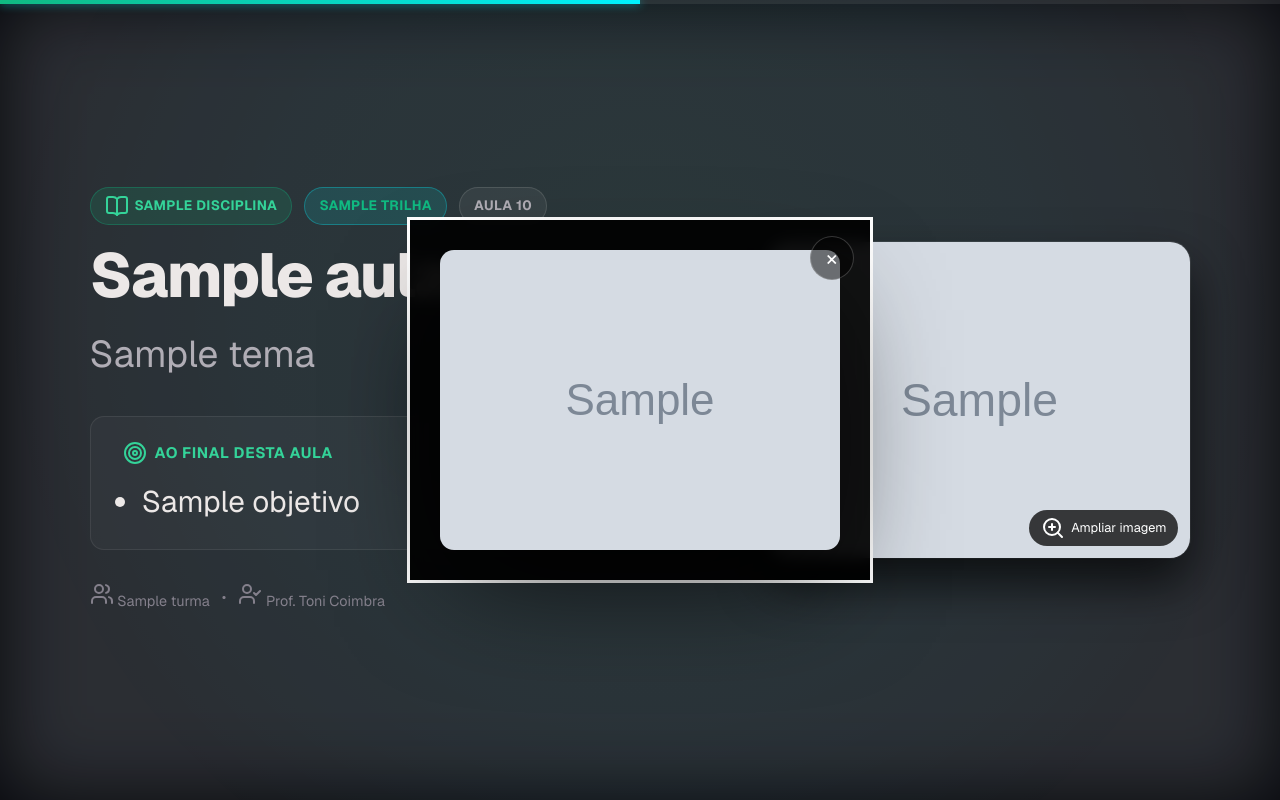
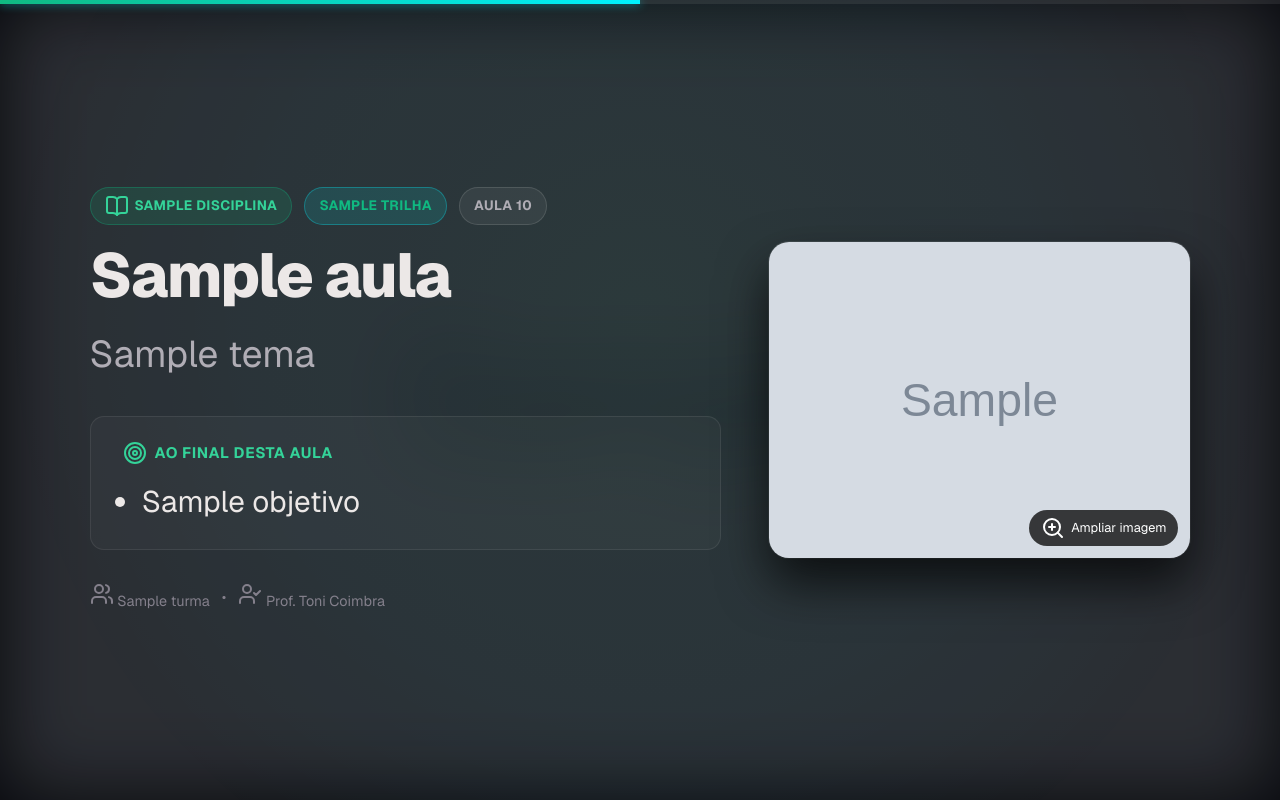
Before and after one commit to elvertoni/professorDash2.0, a Django app: template templates/classroom/aula_presentation.html in a window 1280 px wide. Run offline with Django 5.2, Linux system fonts and the light colour scheme; tables that the repository leaves empty hold one stand-in row (values such as "Sample post"); the template is opened without the code that fills it: values that come from a table or form of the project are taken from there, most other values are stand-ins (such as "Sample title", 1, 10 or a date in 2020); grey boxes marked "Sample" are stand-in pictures; data that the repository does not hold is empty; some libraries are stand-ins or nearby versions.

Commit message:
fix(presentation): corrigir visibilidade do dialog.deck-lightbox e evento de fechar a capa ampliada

```diff
--- a/static/css/presentation.css
+++ b/static/css/presentation.css
@@ -57,6 +57,62 @@
 .no-js #deck-fallback,
 .no-js .deck-fallback {
     display: block !important;
+}
+
+/* ── Lightbox da Capa Ampliada ────────────────────────────────────────── */
+dialog.deck-lightbox:not([open]) {
+    display: none !important;
+}
+
+dialog.deck-lightbox[open] {
+    position: fixed;
+    inset: 0;
+    width: 100vw;
+    height: 100vh;
+    max-width: 100vw;
+    max-height: 100vh;
+    margin: 0;
+    padding: 0;
+    border: none;
+    background: rgba(0, 0, 0, 0.92);
+    backdrop-filter: blur(16px);
+    display: flex;
+    align-items: center;
+    justify-content: center;
+    z-index: 95;
+}
+
+dialog.deck-lightbox img {
+    max-width: 90vw;
+    max-height: 85vh;
+    object-fit: contain;
+    border-radius: var(--radius-lg);
+    box-shadow: 0 30px 60px rgba(0, 0, 0, 0.8), 0 0 0 1px rgba(255, 255, 255, 0.15);
+}
+
+.lesson-lightbox-close {
+    position: absolute;
+    top: 24px;
+    right: 24px;
+    width: 48px;
+    height: 48px;
+    border-radius: 50%;
+    background: rgba(255, 255, 255, 0.15);
+    border: 1px solid rgba(255, 255, 255, 0.2);
+    color: #fff;
+    font-size: 2rem;
+    line-height: 1;
+    display: flex;
+    align-items: center;
+    justify-content: center;
+    cursor: pointer;
+    transition: all .2s var(--deck-ease);
+    z-index: 100;
+}
+
+.lesson-lightbox-close:hover {
+    background: rgba(255, 255, 255, 0.3);
+    transform: scale(1.1);
 }
 
 /* ── Z-Index Map ───────────────────────────────────────────────────────── */
--- a/static/js/deck.js
+++ b/static/js/deck.js
@@ -516,6 +516,22 @@
             const fsBtn = document.querySelector('[data-deck-fullscreen]');
             if (fsBtn) fsBtn.addEventListener('click', () => this.toggleFullscreen());
 
+            // Lightbox da Capa Ampliada
+            const lightboxDialog = document.querySelector('[data-deck-lightbox]');
+            if (lightboxDialog) {
+                document.addEventListener('click', (e) => {
+                    const trigger = e.target.closest('[data-deck-lightbox-open]');
+                    const closeBtn = e.target.closest('[data-deck-lightbox-close]');
+                    if (trigger) {
+                        e.preventDefault();
+                        lightboxDialog.showModal();
+                    } else if (closeBtn || (e.target === lightboxDialog)) {
+                        e.preventDefault();
+                        lightboxDialog.close();
+                    }
+                });
+            }
+
             // Gesture Swipe no Palco para Smartboards
             let touchStartX = 0;
             this.stage.addEventListener('touchstart', (e) => {
```
